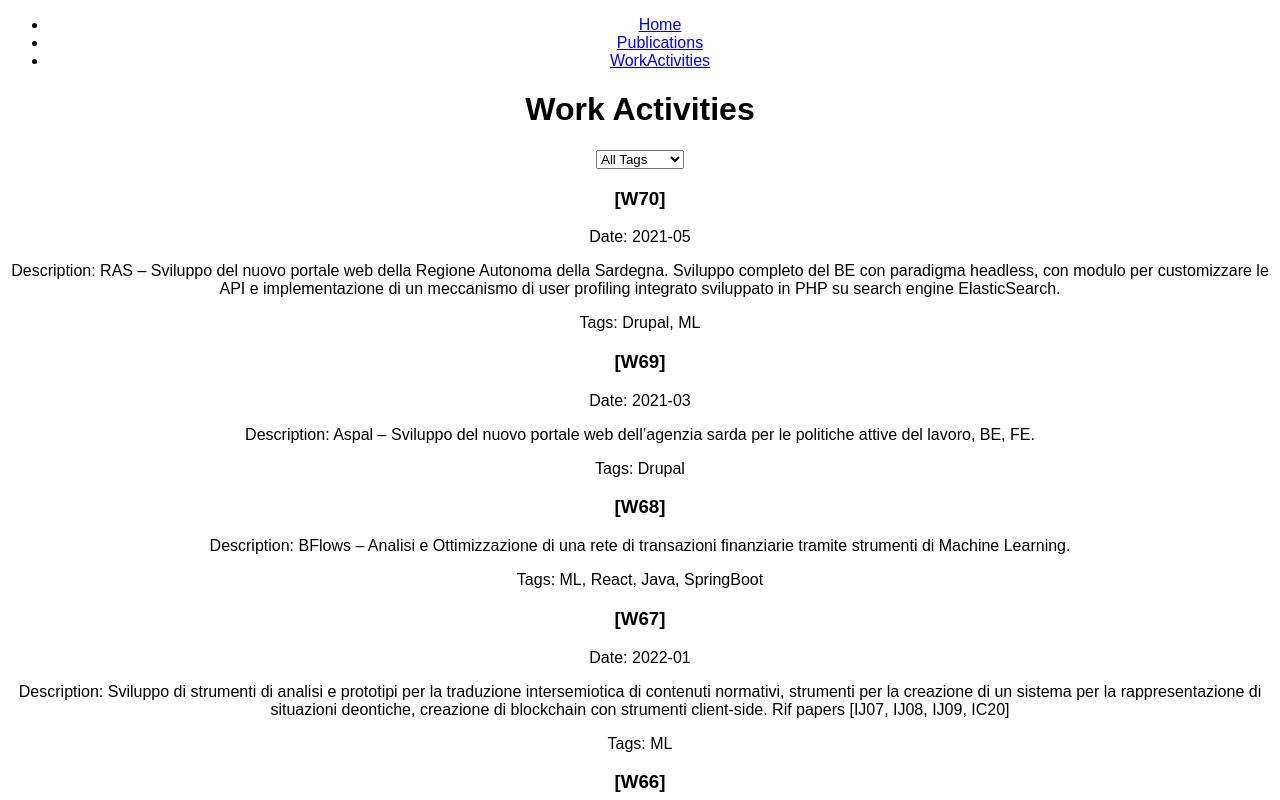
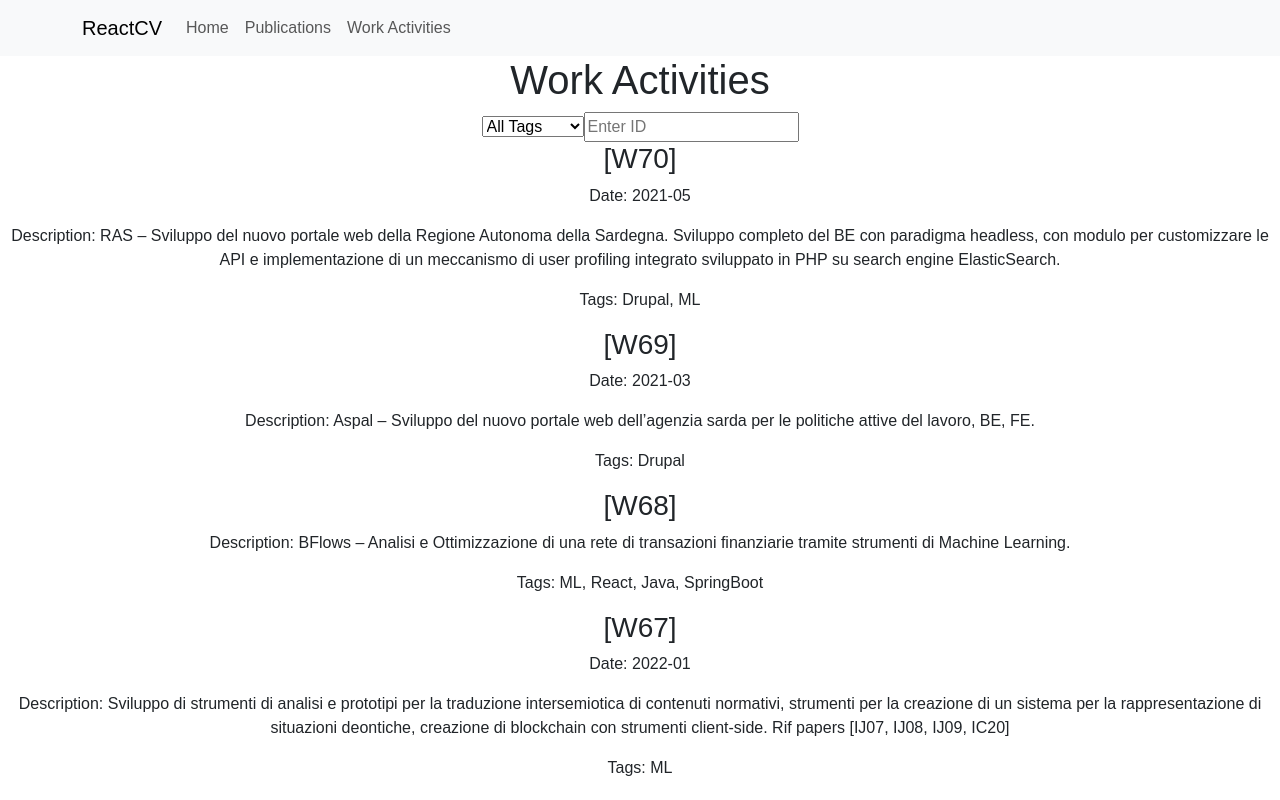
Before and after one commit to artsakenos/ReactCV, a React (Create React App) app: page /work-activities in a window 1280 px wide. Shown: the top 800 px of the page. Built offline with nearby package versions, Linux system fonts and the light colour scheme.

Commit message:
Bootstrap e Navbar

```diff
--- a/package.json
+++ b/package.json
@@ -5,6 +5,8 @@
   "keywords": [],
   "main": "src/index.js",
   "dependencies": {
+    "@popperjs/core": "2.11.8",
+    "bootstrap": "5.3.0",
     "csbbust": "1.0.1",
     "loader-utils": "3.2.1",
     "react": "18.2.0",
--- a/src/App.js
+++ b/src/App.js
@@ -1,27 +1,22 @@
 import "./styles.css";
 import React from "react";
-import { BrowserRouter as Router, Routes, Route, Link } from "react-router-dom";
+import {
+  BrowserRouter as Router,
+  Routes,
+  Route,
+  Link,
+  useNavigate
+} from "react-router-dom";
 import Home from "./content/Home";
 import Publications from "./content/Publications";
 import WorkActivities from "./content/WorkActivities";
+import NavBar from "./NavBar";
 
 export default function App() {
   return (
     <Router>
       <div className="App">
-        <nav>
-          <ul>
-            <li>
-              <Link to="/">Home</Link>
-            </li>
-            <li>
-              <Link to="/publications">Publications</Link>
-            </li>
-            <li>
-              <Link to="/work-activities">WorkActivities</Link>
-            </li>
-          </ul>
-        </nav>
+        <NavBar />
 
         <Routes>
           <Route path="/" element={<Home />} />
--- /dev/null
+++ b/src/NavBar.js
@@ -0,0 +1,56 @@
+import { Link, useNavigate } from "react-router-dom";
+
+const NavBar = () => {
+  const navigate = useNavigate();
+
+  return (
+    <nav className="navbar navbar-expand-lg navbar-light bg-light">
+      <div className="container">
+        <Link className="navbar-brand" to="/">
+          ReactCV
+        </Link>
+        <button
+          className="navbar-toggler"
+          type="button"
+          data-bs-toggle="collapse"
+          data-bs-target="#navbarNav"
+          aria-controls="navbarNav"
+          aria-expanded="false"
+          aria-label="Toggle navigation"
+        >
+          <span className="navbar-toggler-icon"></span>
+        </button>
+        <div className="collapse navbar-collapse" id="navbarNav">
+          <ul className="navbar-nav">
+            <li className="nav-item">
+              <button
+                className="nav-link btn btn-link"
+                onClick={() => navigate("/")}
+              >
+                Home
+              </button>
+            </li>
+            <li className="nav-item">
+              <button
+                className="nav-link btn btn-link"
+                onClick={() => navigate("/publications")}
+              >
+                Publications
+              </button>
+            </li>
+            <li className="nav-item">
+              <button
+                className="nav-link btn btn-link"
+                onClick={() => navigate("/work-activities")}
+              >
+                Work Activities
+              </button>
+            </li>
+          </ul>
+        </div>
+      </div>
+    </nav>
+  );
+};
+
+export default NavBar;
--- a/src/content/WorkActivities.js
+++ b/src/content/WorkActivities.js
@@ -1,22 +1,51 @@
-import React, { useState } from "react";
+import React, { useState, useEffect } from "react";
+import { useLocation } from "react-router-dom";
 
 import WorkActivity from "../components/WorkActivity";
 import workActivitiesData from "./CV_WorkActivities.json";
 
 function WorkActivities() {
   const [selectedTag, setSelectedTag] = useState("");
+  const [selectedId, setSelectedId] = useState("");
+  const location = useLocation();
+
+  useEffect(() => {
+    const queryParams = new URLSearchParams(location.search);
+    const tag = queryParams.get("tag");
+    const id = queryParams.get("id");
+
+    if (tag) {
+      setSelectedTag(tag);
+    } else {
+      setSelectedTag("");
+    }
+
+    if (id) {
+      setSelectedId(id);
+    } else {
+      setSelectedId("");
+    }
+  }, [location.search]);
 
   // Get all available tags from the work activities data
   const availableTags = [
     ...new Set(workActivitiesData.flatMap((workActivity) => workActivity.tags))
   ];
 
-  // Filter work activities based on the selected tag
-  const filteredWorkActivities = selectedTag
-    ? workActivitiesData.filter((workActivity) =>
-        workActivity.tags.includes(selectedTag)
-      )
-    : workActivitiesData;
+  // Filter work activities based on the selected tag and id
+  const filteredWorkActivities = workActivitiesData.filter((workActivity) => {
+    if (selectedTag && selectedId) {
+      return (
+        workActivity.tags.includes(selectedTag) &&
+        workActivity.id === selectedId
+      );
+    } else if (selectedTag) {
+      return workActivity.tags.includes(selectedTag);
+    } else if (selectedId) {
+      return workActivity.id === selectedId;
+    }
+    return true;
+  });
 
   return (
     <div>
@@ -35,6 +64,14 @@
         ))}
       </select>
 
+      {/* Input field to enter the id */}
+      <input
+        type="text"
+        value={selectedId}
+        onChange={(e) => setSelectedId(e.target.value)}
+        placeholder="Enter ID"
+      />
+
       {/* Display filtered work activities */}
       {filteredWorkActivities.map((workActivity) => (
         <WorkActivity key={workActivity.id} {...workActivity} />
--- a/src/index.js
+++ b/src/index.js
@@ -1,5 +1,7 @@
 import { StrictMode } from "react";
 import { createRoot } from "react-dom/client";
+import "bootstrap/dist/css/bootstrap.css";
+import "bootstrap/dist/js/bootstrap.bundle";
 
 import App from "./App";
 
```
